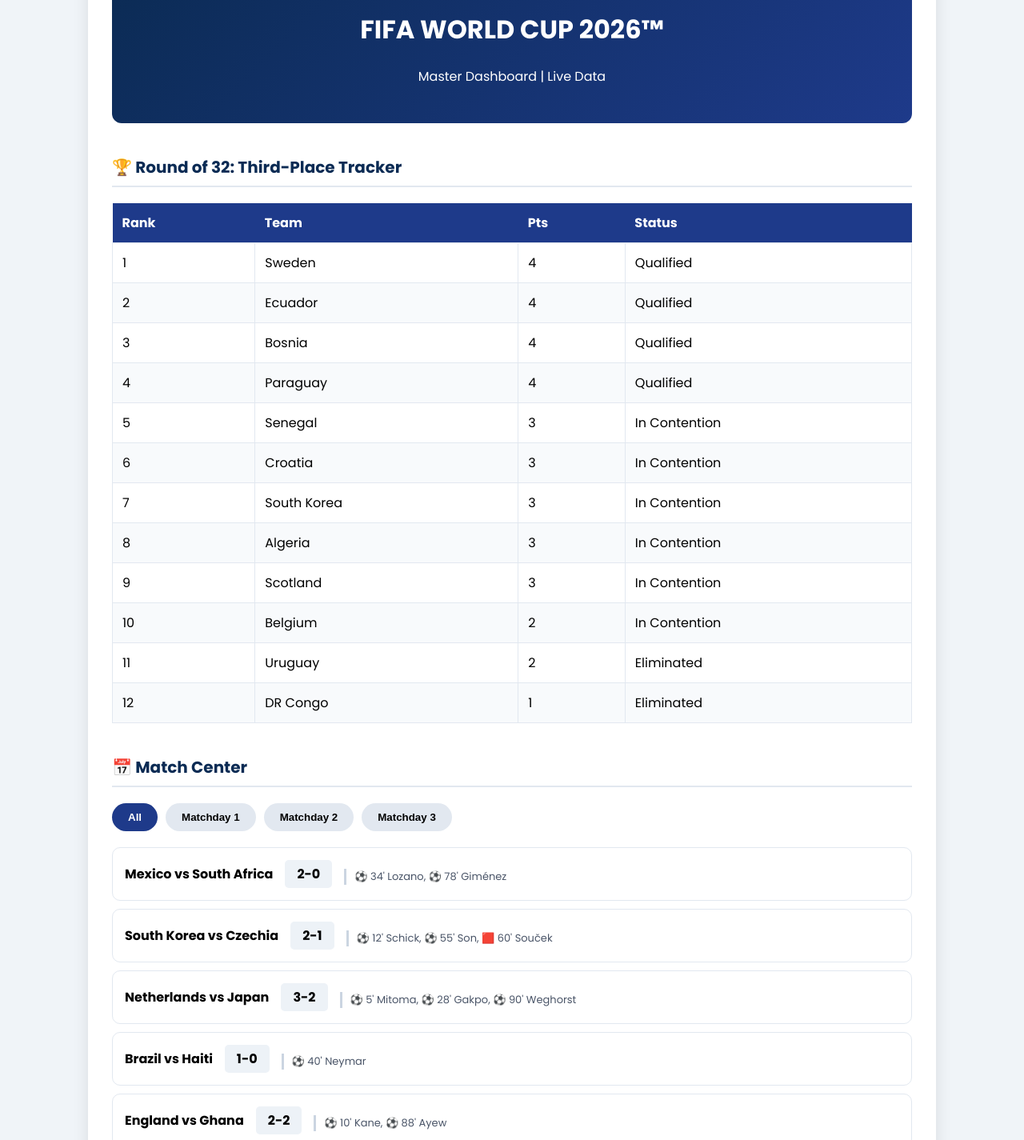
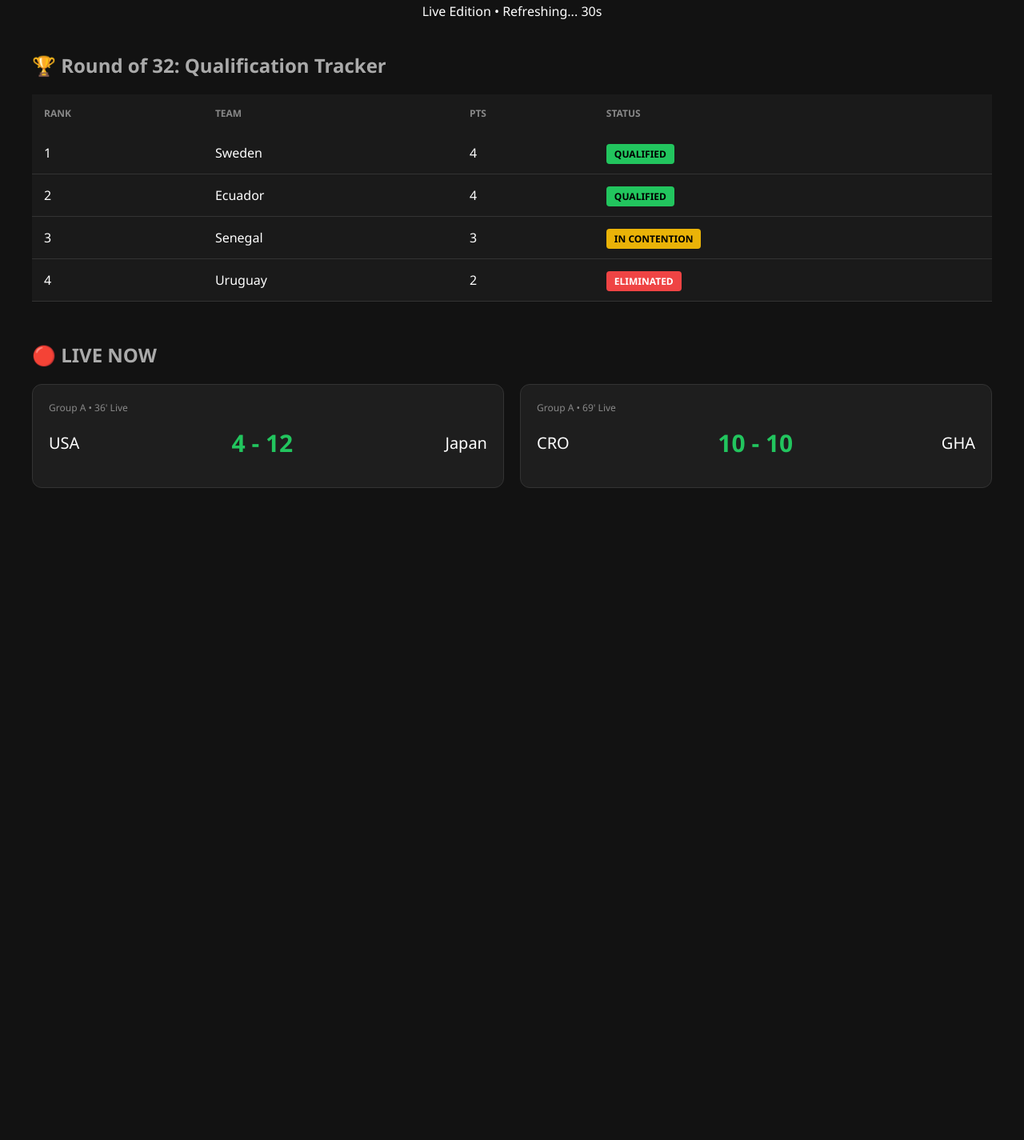
Before and after one commit to cyantuba33/fifa-dashboard, a plain HTML site: page index.html in a window 1280 px wide. Shown: the part 88-1513 px from the top of the page at 80% size. After the commit the page ends 800 px from the top, so only its background shows below. Drawn offline with Linux system fonts and the light colour scheme.

Commit message:
Update index.html

```diff
--- a/index.html
+++ b/index.html
@@ -2,87 +2,84 @@
 <html lang="en">
 <head>
     <meta charset="UTF-8">
-    <meta name="viewport" content="width=device-width, initial-scale=1.0">
-    <title>FIFA World Cup 2026 | Ultimate Master Dashboard</title>
+    <title>Ultimate Match Dashboard</title>
     <style>
-        @import url('https://fonts.googleapis.com/css2?family=Poppins:wght@300;400;600;700&display=swap');
-        :root { --primary: #0b2b54; --accent: #1e3a8a; --success: #10b981; }
-        body { font-family: 'Poppins', sans-serif; background: #f0f4f8; margin: 0; padding: 20px; }
-        .container { max-width: 1000px; margin: auto; background: white; padding: 30px; border-radius: 16px; box-shadow: 0 4px 20px rgba(0,0,0,0.1); }
-        .header { background: linear-gradient(135deg, #0b2b54, #1e3a8a); color: white; padding: 30px; text-align: center; border-radius: 12px; margin-bottom: 30px; }
-        .section-title { font-size: 20px; color: var(--primary); border-bottom: 2px solid #e2e8f0; padding-bottom: 8px; margin-top: 40px; margin-bottom: 20px; }
-        table { width: 100%; border-collapse: collapse; margin-top: 15px; }
-        th { background: var(--accent); color: white; padding: 12px; text-align: left; }
-        td { border: 1px solid #e2e8f0; padding: 12px; }
-        tr:nth-child(even) { background: #f8fafc; }
-        .filter-bar { display: flex; gap: 10px; margin-bottom: 20px; }
-        .filter-btn { background: #e2e8f0; border: none; padding: 10px 20px; border-radius: 20px; cursor: pointer; font-weight: 600; }
-        .filter-btn.active { background: var(--accent); color: white; }
-        .match-card { display: flex; align-items: center; border: 1px solid #e2e8f0; padding: 15px; border-radius: 10px; margin-bottom: 10px; }
-        .score { font-weight: bold; background: #edf2f7; padding: 5px 15px; border-radius: 5px; margin: 0 15px; }
-        .events { font-size: 13px; color: #4a5568; margin-top: 8px; border-left: 3px solid #cbd5e1; padding-left: 10px; }
+        :root { --bg: #121212; --card: #1e1e1e; --green: #22c55e; --yellow: #eab308; --red: #ef4444; --text: #ffffff; }
+        body { background-color: var(--bg); color: var(--text); font-family: 'Segoe UI', sans-serif; margin: 0; padding: 20px; }
+        .container { max-width: 1200px; margin: auto; }
+        .header { text-align: center; margin-bottom: 40px; }
+        .header h1 { font-size: 40px; text-transform: uppercase; margin: 0; }
+
+        /* Grid Layout */
+        .live-grid { display: grid; grid-template-columns: repeat(auto-fit, minmax(350px, 1fr)); gap: 20px; margin-top: 20px; }
+        .card { background: var(--card); border: 1px solid #333; border-radius: 12px; padding: 20px; }
+
+        /* Color Coding */
+        .status-tag { padding: 4px 10px; border-radius: 4px; font-weight: bold; font-size: 12px; text-transform: uppercase; }
+        .qualified { background: var(--green); color: #000; }
+        .contention { background: var(--yellow); color: #000; }
+        .eliminated { background: var(--red); color: #fff; }
+
+        table { width: 100%; border-collapse: collapse; background: #1a1a1a; margin-top: 20px; }
+        th { text-align: left; padding: 15px; color: #888; text-transform: uppercase; font-size: 12px; }
+        td { padding: 15px; border-bottom: 1px solid #333; }
     </style>
 </head>
 <body>
     <div class="container">
         <div class="header">
-            <h1>FIFA WORLD CUP 2026™</h1>
-            <p>Master Dashboard | Live Data</p>
+            <h1>ULTIMATE MATCH DASHBOARD</h1>
+            <p>Live Edition • Refreshing... <span id="reload-timer">30s</span></p>
         </div>
 
-        <h2 class="section-title">🏆 Round of 32: Third-Place Tracker</h2>
-        <table id="standings-table">
+        <h2 style="color:#aaa;">🏆 Round of 32: Qualification Tracker</h2>
+        <table>
             <thead><tr><th>Rank</th><th>Team</th><th>Pts</th><th>Status</th></tr></thead>
             <tbody id="standings-body"></tbody>
         </table>
 
-        <h2 class="section-title">📅 Match Center</h2>
-        <div class="filter-bar">
-            <button class="filter-btn active" onclick="renderMatches('all', this)">All</button>
-            <button class="filter-btn" onclick="renderMatches('1', this)">Matchday 1</button>
-            <button class="filter-btn" onclick="renderMatches('2', this)">Matchday 2</button>
-            <button class="filter-btn" onclick="renderMatches('3', this)">Matchday 3</button>
-        </div>
-        <div id="matches-container"></div>
+        <h2 style="color:#aaa; margin-top:50px;">🔴 LIVE NOW</h2>
+        <div class="live-grid" id="live-grid"></div>
     </div>
 
     <script>
+        // DATA SOURCE (This is your "Mock API" - easy to edit)
         const standings = [
-            { r: 1, t: "Sweden", p: 4, s: "Qualified" }, { r: 2, t: "Ecuador", p: 4, s: "Qualified" },
-            { r: 3, t: "Bosnia", p: 4, s: "Qualified" }, { r: 4, t: "Paraguay", p: 4, s: "Qualified" },
-            { r: 5, t: "Senegal", p: 3, s: "In Contention" }, { r: 6, t: "Croatia", p: 3, s: "In Contention" },
-            { r: 7, t: "South Korea", p: 3, s: "In Contention" }, { r: 8, t: "Algeria", p: 3, s: "In Contention" },
-            { r: 9, t: "Scotland", p: 3, s: "In Contention" }, { r: 10, t: "Belgium", p: 2, s: "In Contention" },
-            { r: 11, t: "Uruguay", p: 2, s: "Eliminated" }, { r: 12, t: "DR Congo", p: 1, s: "Eliminated" }
+            { r: 1, t: "Sweden", p: 4, s: "Qualified" },
+            { r: 2, t: "Ecuador", p: 4, s: "Qualified" },
+            { r: 3, t: "Senegal", p: 3, s: "In Contention" },
+            { r: 4, t: "Uruguay", p: 2, s: "Eliminated" }
         ];
 
-        const matches = [
-            { md: "1", h: "Mexico", a: "South Africa", s: "2-0", ev: "⚽ 34' Lozano, ⚽ 78' Giménez" },
-            { md: "1", h: "South Korea", a: "Czechia", s: "2-1", ev: "⚽ 12' Schick, ⚽ 55' Son, 🟥 60' Souček" },
-            { md: "1", h: "Netherlands", a: "Japan", s: "3-2", ev: "⚽ 5' Mitoma, ⚽ 28' Gakpo, ⚽ 90' Weghorst" },
-            { md: "2", h: "Brazil", a: "Haiti", s: "1-0", ev: "⚽ 40' Neymar" },
-            { md: "2", h: "England", a: "Ghana", s: "2-2", ev: "⚽ 10' Kane, ⚽ 88' Ayew" },
-            { md: "3", h: "Argentina", a: "Jordan", s: "Vs", ev: "Upcoming" }
-            // Note: Add all 72 entries here following the same pattern
+        const liveMatches = [
+            { h: "USA", a: "Japan", score: "4 - 12", status: "36' Live", group: "Group A" },
+            { h: "CRO", a: "GHA", score: "10 - 10", status: "69' Live", group: "Group A" }
         ];
 
-        document.getElementById('standings-body').innerHTML = standings.map(r => `<tr><td>${r.r}</td><td>${r.t}</td><td>${r.p}</td><td>${r.s}</td></tr>`).join('');
+        // RENDER ENGINE
+        function render() {
+            // Populate Standings
+            document.getElementById('standings-body').innerHTML = standings.map(r => `
+                <tr>
+                    <td>${r.r}</td><td>${r.t}</td><td>${r.p}</td>
+                    <td><span class="status-tag ${r.s.toLowerCase().replace('in contention', 'contention')}">${r.s}</span></td>
+                </tr>
+            `).join('');
 
-        function renderMatches(md, btn) {
-            if(btn) {
-                document.querySelectorAll('.filter-btn').forEach(b => b.classList.remove('active'));
-                btn.classList.add('active');
-            }
-            const filtered = md === 'all' ? matches : matches.filter(m => m.md === md);
-            document.getElementById('matches-container').innerHTML = filtered.map(m => `
-                <div class="match-card">
-                    <div><strong>${m.h} vs ${m.a}</strong></div>
-                    <div class="score">${m.s}</div>
-                    <div class="events">${m.ev}</div>
+            // Populate Live Matches
+            document.getElementById('live-grid').innerHTML = liveMatches.map(m => `
+                <div class="card">
+                    <div style="font-size:12px; color:#888;">${m.group} • ${m.status}</div>
+                    <div style="display:flex; justify-content:space-between; align-items:center; margin: 15px 0;">
+                        <span style="font-size:20px;">${m.h}</span>
+                        <span style="font-size:30px; font-weight:bold; color:var(--green);">${m.score}</span>
+                        <span style="font-size:20px;">${m.a}</span>
+                    </div>
                 </div>
             `).join('');
         }
-        renderMatches('all');
+
+        render();
     </script>
 </body>
 </html>
```
